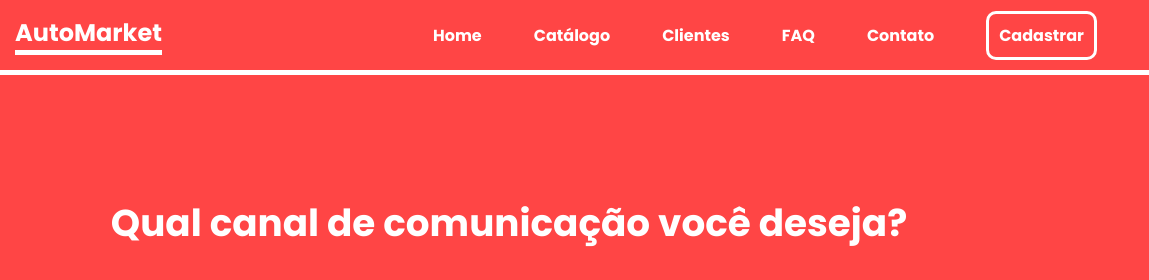
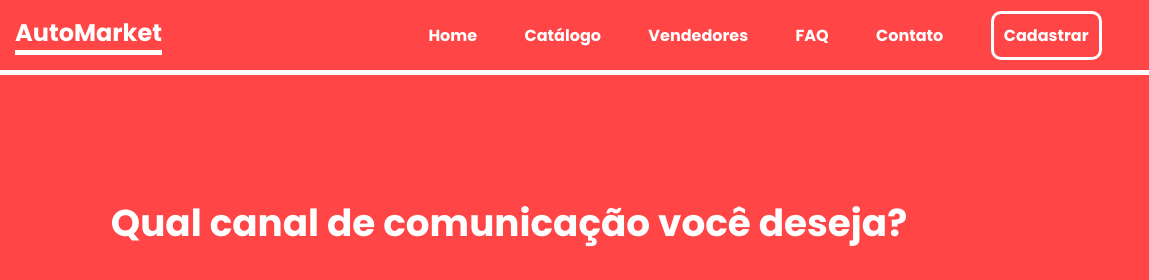
Before and after one commit to JoaoPauloClass/ProjetoHtml, a plain HTML site: page contato.html in a window 1280 px wide. Shown: the top 280 px of the page, 131-1280 px from the left. Drawn offline with Linux system fonts and the light colour scheme.

Commit message:
Update contato.html

```diff
--- a/contato.html
+++ b/contato.html
@@ -24,7 +24,7 @@
             <ul>
                 <li><a href="index.html">Home</a></li>
                 <li><a href="#">Catálogo</a></li>
-                <li><a href="#">Clientes</a></li>
+                <li><a href="#">Vendedores</a></li>
                 <li><a href="faq.html">FAQ</a></li>
                 <li><a href="contato.html">Contato</a></li>
                 <li><a href="#" id="header-btn-cadastro">Cadastrar</a></li>
```
